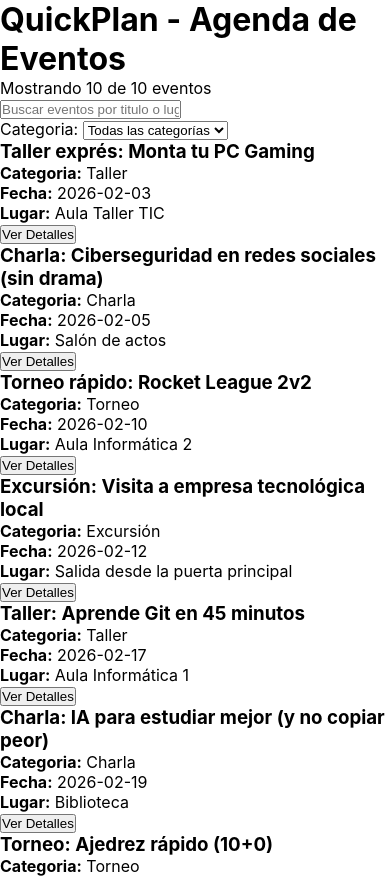
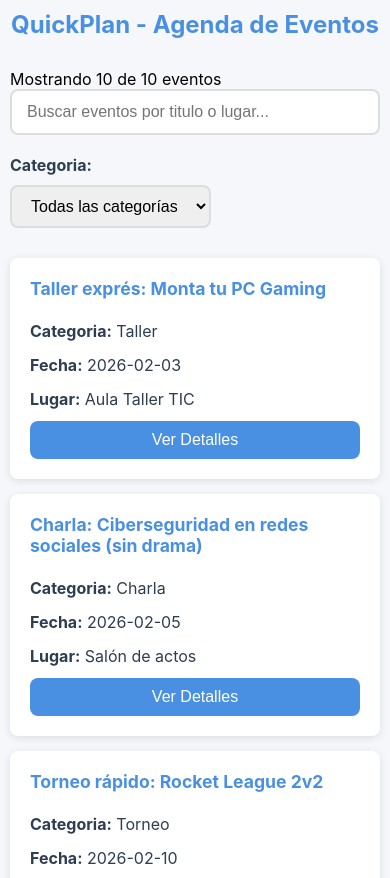
Before and after one commit to jonathanjs-daw-dev/quick-plan-agenda, a React (Vite) app: page / in a window 390 px wide. Shown: the top 878 px of the page. Built offline with nearby package versions, Linux system fonts and the light colour scheme.

Commit message:
style: mejorar diseño y estilos de la app

```diff
--- /dev/null
+++ b/src/App.css
@@ -0,0 +1,350 @@
+/* Variables de colores y espaciados */
+:root {
+  --color-primario: #4a90e2;
+  --color-secundario: #50c878;
+  --color-peligro: #e74c3c;
+  --color-gris: #95a5a6;
+  --color-fondo: #f5f7fa;
+  --color-texto: #2c3e50;
+  --radio-borde: 8px;
+  --sombra: 0 2px 8px rgba(0, 0, 0, 0.1);
+  --espaciado: 20px;
+}
+
+/* Estilos del contenedor principal */
+.App {
+  max-width: 1200px;
+  margin: 0 auto;
+  padding: var(--espaciado);
+  background-color: var(--color-fondo);
+  min-height: 100vh;
+}
+
+.App h1 {
+  text-align: center;
+  color: var(--color-primario);
+  margin-bottom: 30px;
+  font-size: 2.5rem;
+}
+
+/* Estados de carga y error */
+.loading,
+.error {
+  text-align: center;
+  padding: 40px;
+  margin: 20px 0;
+  border-radius: var(--radio-borde);
+  font-size: 1.2rem;
+}
+
+.loading {
+  background-color: #e3f2fd;
+  color: var(--color-primario);
+}
+
+.error {
+  background-color: #ffebee;
+  color: var(--color-peligro);
+}
+
+.error button {
+  margin-top: 15px;
+  padding: 10px 20px;
+  background-color: var(--color-peligro);
+  color: white;
+  border: none;
+  border-radius: var(--radio-borde);
+  cursor: pointer;
+  font-size: 1rem;
+}
+
+.error button:hover {
+  background-color: #c0392b;
+}
+
+/* Buscador y filtros */
+.buscador,
+.filtro-categoria {
+  margin-bottom: var(--espaciado);
+}
+
+.buscador input {
+  width: 100%;
+  padding: 12px 15px;
+  font-size: 1rem;
+  border: 2px solid #ddd;
+  border-radius: var(--radio-borde);
+  transition: border-color 0.3s ease;
+}
+
+.buscador input:focus {
+  outline: none;
+  border-color: var(--color-primario);
+}
+
+.filtro-categoria {
+  display: flex;
+  align-items: center;
+  gap: 10px;
+}
+
+.filtro-categoria label {
+  font-weight: bold;
+  color: var(--color-texto);
+}
+
+.filtro-categoria select {
+  padding: 10px 15px;
+  font-size: 1rem;
+  border: 2px solid #ddd;
+  border-radius: var(--radio-borde);
+  cursor: pointer;
+  transition: border-color 0.3s ease;
+}
+
+.filtro-categoria select:focus {
+  outline: none;
+  border-color: var(--color-primario);
+}
+
+/* Lista de eventos con Grid */
+.eventos-lista {
+  display: grid;
+  grid-template-columns: repeat(auto-fill, minmax(300px, 1fr));
+  gap: 20px;
+  margin-top: 30px;
+}
+
+.sin-resultados {
+  text-align: center;
+  padding: 40px;
+  color: var(--color-gris);
+  font-size: 1.2rem;
+  grid-column: 1 / -1; /* Ocupa todas las columnas */
+}
+
+/* Tarjetas de eventos */
+.event-card {
+  background-color: white;
+  border-radius: var(--radio-borde);
+  padding: 20px;
+  box-shadow: var(--sombra);
+  transition: transform 0.3s ease, box-shadow 0.3s ease;
+  display: flex;
+  flex-direction: column;
+  gap: 10px;
+}
+
+.event-card:hover {
+  transform: translateY(-5px);
+  box-shadow: 0 4px 12px rgba(0, 0, 0, 0.15);
+}
+
+.event-card h3 {
+  color: var(--color-primario);
+  font-size: 1.3rem;
+  margin-bottom: 10px;
+}
+
+.event-card p {
+  color: var(--color-texto);
+  line-height: 1.5;
+}
+
+.event-card button {
+  margin-top: auto;
+  padding: 10px 15px;
+  background-color: var(--color-primario);
+  color: white;
+  border: none;
+  border-radius: var(--radio-borde);
+  cursor: pointer;
+  font-size: 1rem;
+  transition: background-color 0.3s ease;
+}
+
+.event-card button:hover {
+  background-color: #357abd;
+}
+
+/* Detalle del evento */
+.event-detail {
+  background-color: white;
+  border-radius: var(--radio-borde);
+  padding: 30px;
+  box-shadow: var(--sombra);
+  max-width: 800px;
+  margin: 0 auto;
+}
+
+.event-detail > button {
+  padding: 10px 20px;
+  background-color: var(--color-gris);
+  color: white;
+  border: none;
+  border-radius: var(--radio-borde);
+  cursor: pointer;
+  margin-bottom: 20px;
+  transition: background-color 0.3s ease;
+}
+
+.event-detail > button:hover {
+  background-color: #7f8c8d;
+}
+
+.event-detail h2 {
+  color: var(--color-primario);
+  font-size: 2rem;
+  margin-bottom: 20px;
+}
+
+.event-info {
+  margin: 20px 0;
+  padding: 15px;
+  background-color: var(--color-fondo);
+  border-radius: var(--radio-borde);
+}
+
+.event-info p {
+  margin: 8px 0;
+  color: var(--color-texto);
+}
+
+.event-description {
+  margin: 20px 0;
+}
+
+.event-description h3 {
+  color: var(--color-texto);
+  margin-bottom: 10px;
+}
+
+.event-description p {
+  line-height: 1.8;
+  color: var(--color-texto);
+}
+
+.favoritos-accion {
+  margin-top: 30px;
+  text-align: center;
+}
+
+.btn-añadir-favorito,
+.btn-favorito-agregado {
+  padding: 12px 30px;
+  font-size: 1.1rem;
+  border: none;
+  border-radius: var(--radio-borde);
+  cursor: pointer;
+  transition: all 0.3s ease;
+}
+
+.btn-añadir-favorito {
+  background-color: var(--color-secundario);
+  color: white;
+}
+
+.btn-añadir-favorito:hover {
+  background-color: #45b369;
+  transform: scale(1.05);
+}
+
+.btn-favorito-agregado {
+  background-color: var(--color-gris);
+  color: white;
+  cursor: not-allowed;
+  opacity: 0.7;
+}
+
+/* Sección de favoritos */
+.seccion-favoritos {
+  background-color: white;
+  border-radius: var(--radio-borde);
+  padding: 20px;
+  margin-bottom: 30px;
+  box-shadow: var(--sombra);
+}
+
+.seccion-favoritos h2 {
+  color: var(--color-secundario);
+  margin-bottom: 15px;
+}
+
+.seccion-favoritos ul {
+  list-style: none;
+}
+
+.seccion-favoritos li {
+  display: flex;
+  justify-content: space-between;
+  align-items: center;
+  padding: 10px;
+  margin-bottom: 8px;
+  background-color: var(--color-fondo);
+  border-radius: var(--radio-borde);
+  transition: background-color 0.3s ease;
+}
+
+.seccion-favoritos li:hover {
+  background-color: #e8ecef;
+}
+
+.seccion-favoritos button {
+  padding: 5px 10px;
+  background-color: var(--color-peligro);
+  color: white;
+  border: none;
+  border-radius: var(--radio-borde);
+  cursor: pointer;
+  font-size: 0.9rem;
+  transition: background-color 0.3s ease;
+}
+
+.seccion-favoritos button:hover {
+  background-color: #c0392b;
+}
+
+/* Responsive Design */
+@media (max-width: 768px) {
+  .App {
+    padding: 10px;
+  }
+
+  .App h1 {
+    font-size: 2rem;
+  }
+
+  .eventos-lista {
+    grid-template-columns: 1fr;
+    gap: 15px;
+  }
+
+  .event-detail {
+    padding: 20px;
+  }
+
+  .event-detail h2 {
+    font-size: 1.5rem;
+  }
+
+  .filtro-categoria {
+    flex-direction: column;
+    align-items: flex-start;
+  }
+}
+
+@media (max-width: 480px) {
+  .App h1 {
+    font-size: 1.5rem;
+  }
+
+  .event-card h3 {
+    font-size: 1.1rem;
+  }
+
+  .btn-añadir-favorito,
+  .btn-favorito-agregado {
+    padding: 10px 20px;
+    font-size: 1rem;
+  }
+}
--- a/src/App.jsx
+++ b/src/App.jsx
@@ -2,6 +2,7 @@ import { useState, useEffect } from "react";
 import eventosData from "./data/eventos.json";
 import EventCard from "./components/EventCard";
 import EventDetail from "./components/EventDetail";
+import "./App.css";
 
 const App = () => {
   const [eventos, setEventos] = useState([]);
```
